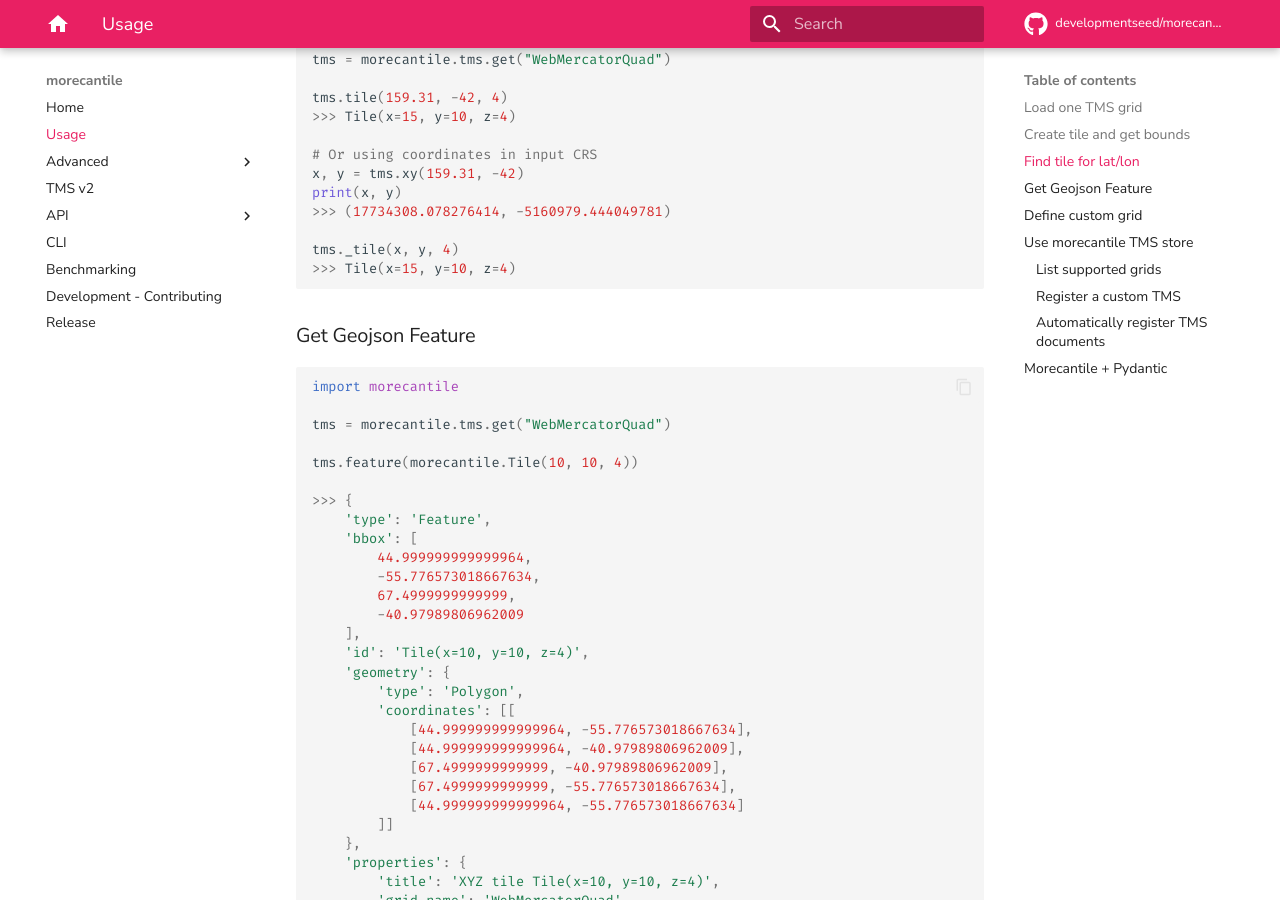
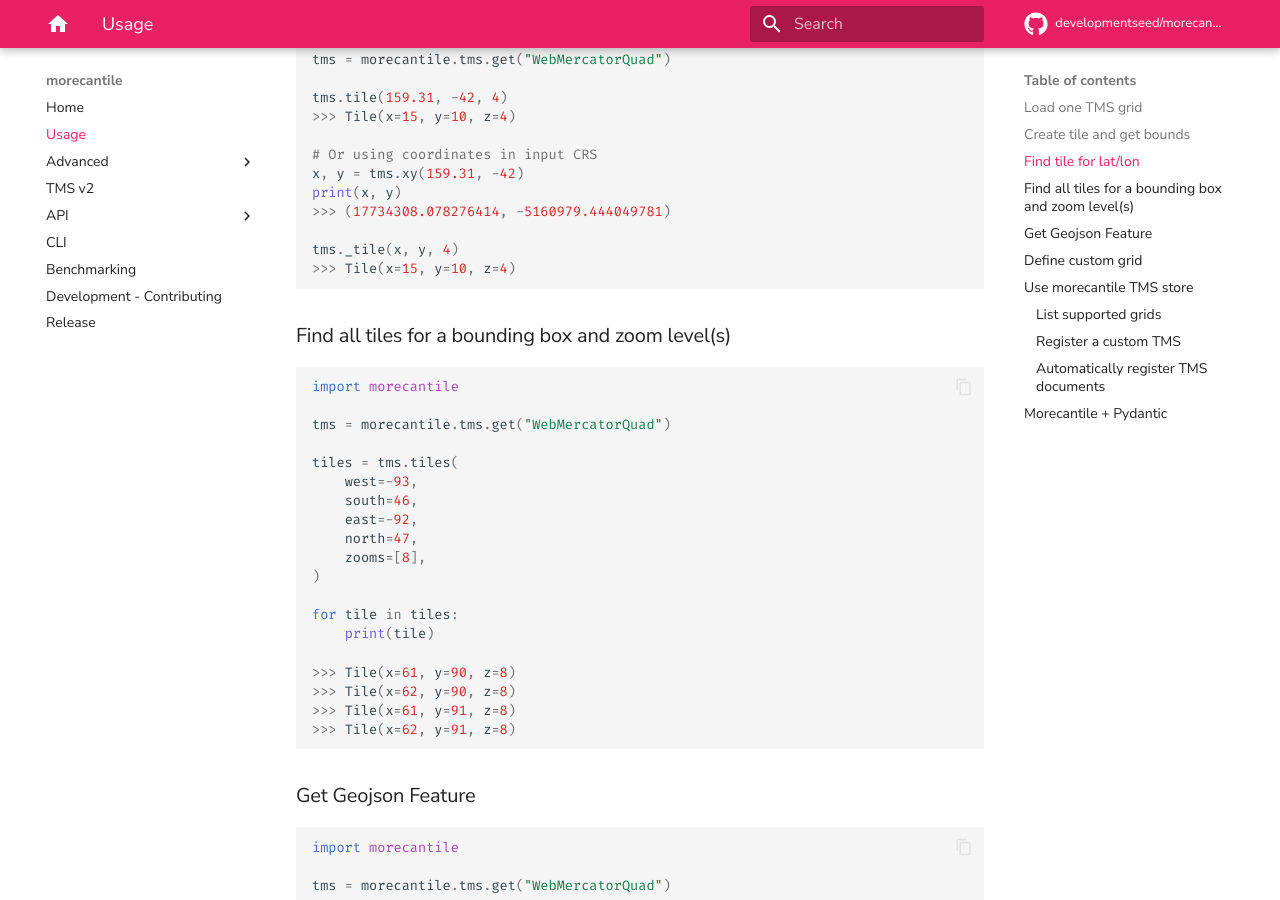
Before and after one commit to developmentseed/morecantile, an MkDocs documentation site: the page built from docs/src/usage.md, in a window 1280 px wide and 900 px high, scrolled down 727 px. Built offline with MkDocs 1.6.1 and Material for MkDocs 9.7.7, drawn with Linux system fonts in a browser that asks for light colours; comment, search, counter and statistics services are not loaded.

Commit message:
docs: add example for finding tiles for a bounding box

````diff
--- a/docs/src/usage.md
+++ b/docs/src/usage.md
@@ -39,6 +39,30 @@ print(x, y)
 
 tms._tile(x, y, 4)
 >>> Tile(x=15, y=10, z=4)
+```
+
+### Find all tiles for a bounding box and zoom level(s)
+
+```python
+import morecantile
+
+tms = morecantile.tms.get("WebMercatorQuad")
+
+tiles = tms.tiles(
+    west=-93,
+    south=46,
+    east=-92,
+    north=47,
+    zooms=[8],
+)
+
+for tile in tiles:
+    print(tile)
+
+>>> Tile(x=61, y=90, z=8)
+>>> Tile(x=62, y=90, z=8)
+>>> Tile(x=61, y=91, z=8)
+>>> Tile(x=62, y=91, z=8)
 ```
 
 ### Get Geojson Feature
````
Also changed, not shown: CHANGES.md (+1 -0 lines).
